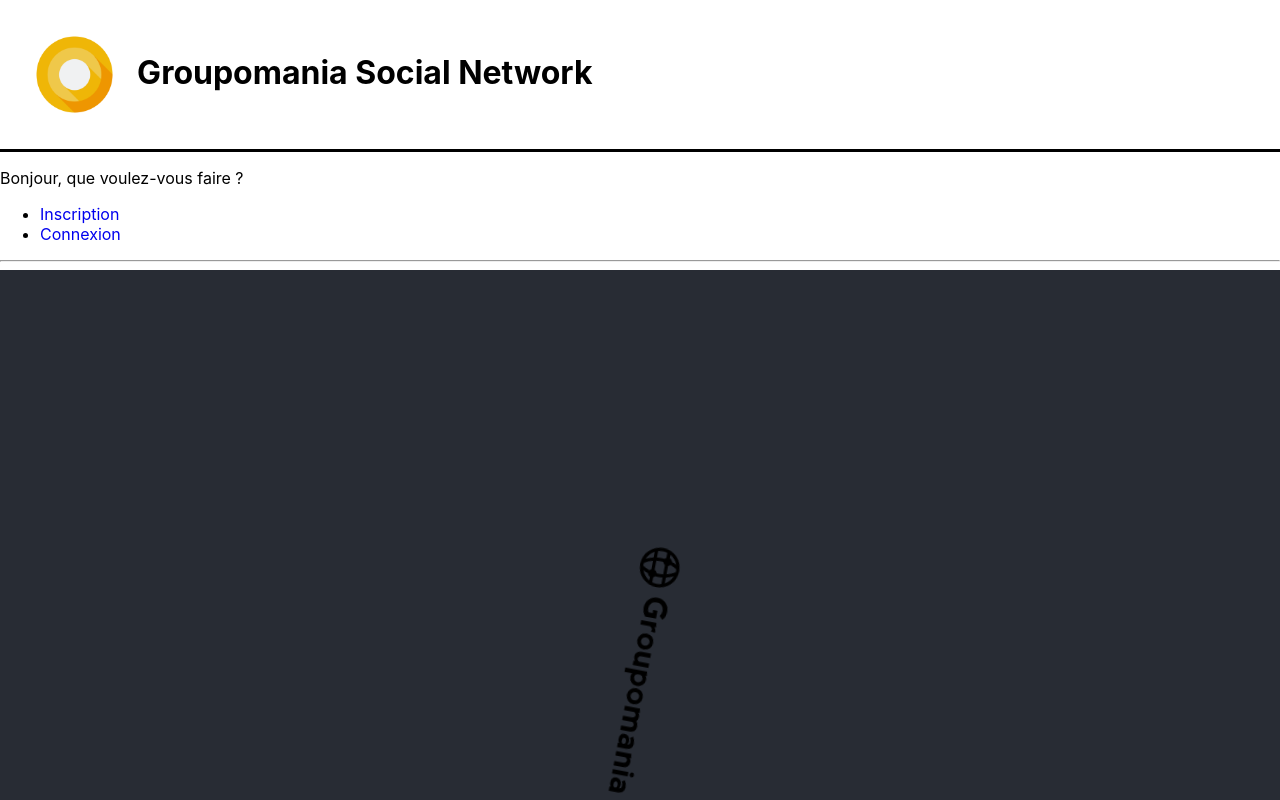
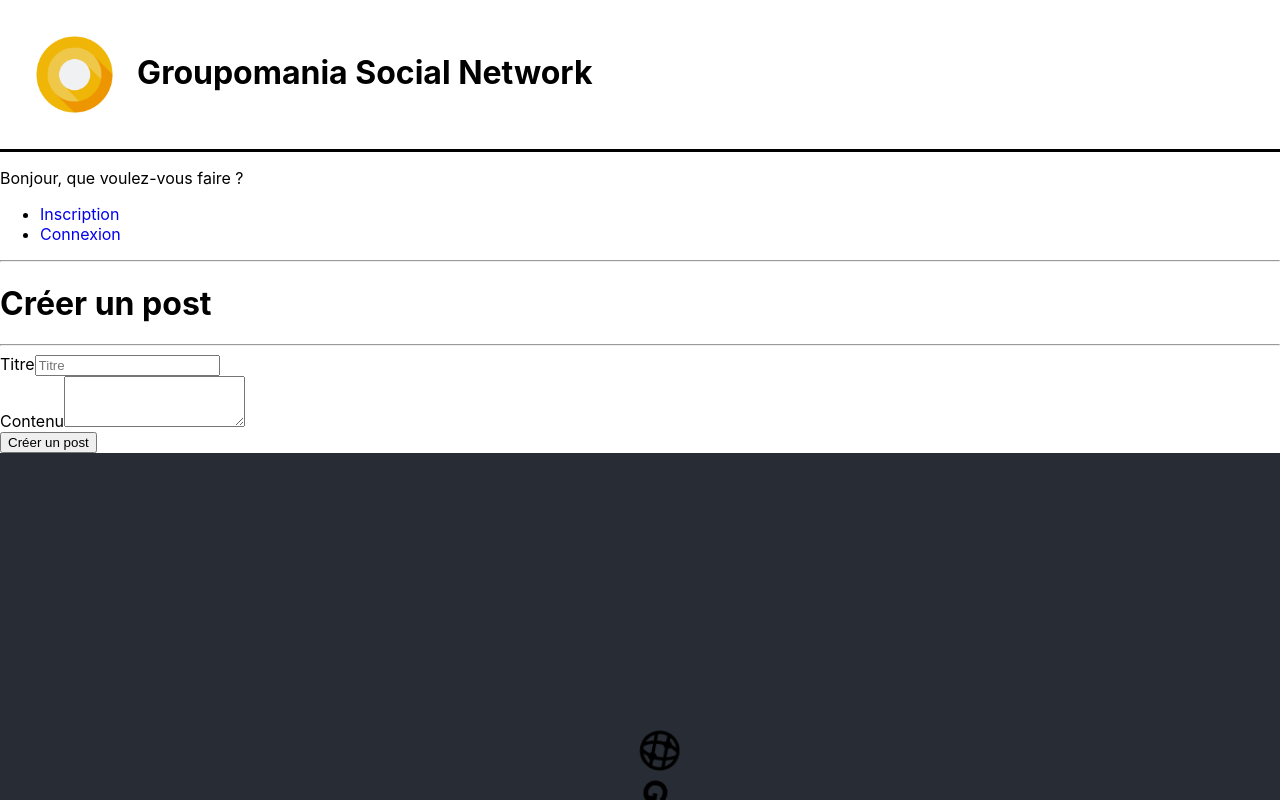
Before and after one commit to stefzouille/groupomania-P7, a React (Create React App) app in the folder frontend_groupomania/: page /Create_post in a window 1280 px wide. Shown: the top 800 px of the page. Built offline with nearby package versions, Linux system fonts and the light colour scheme; the HTML template or start-up script is replaced by a standard one.

Commit message:
add create post form

```diff
--- a/frontend_groupomania/src/components/App.js
+++ b/frontend_groupomania/src/components/App.js
@@ -5,6 +5,7 @@ import { BrowserRouter, Routes, Route, Link } from "react-router-dom";
 import FormSignup from './FormSignup';
 import Login from './Login';
 import Home from './Home';
+import Createpost from './Create_post';
 
 class App extends React.Component {
 
@@ -34,6 +35,7 @@ class App extends React.Component {
               <Route path="/FormSignup" element={<FormSignup />} />
               <Route path="/Login" element={<Login />} />
               <Route path="/Home" element={<Home />} />
+              <Route path="/Create_post" element={<Createpost />} />
             </Routes>
 
           </div>
--- /dev/null
+++ b/frontend_groupomania/src/components/Create_post.js
@@ -0,0 +1,57 @@
+// affiche le formulaire de creation de post
+import React from 'react';
+
+function Create_post() {
+  return (
+    <div>
+      <h1>Créer un post</h1>
+      <hr />
+      <form action="" method="post">
+        <div className="form-group">
+          <label htmlFor="title">Titre</label>
+          <input type="text" className="form-control" id="title" placeholder="Titre" />
+        </div>
+        <div className="form-group">
+          <label htmlFor="content">Contenu</label>
+          <textarea className="form-control" id="content" rows="3"></textarea>
+        </div>
+        <input type="submit" value="Créer un post" onClick={sendToApi} />
+
+      </form>
+    </div>
+  );
+}
+export default Create_post;
+
+
+
+// envoie de la requete pour creer un post
+function sendToApi(e) {
+  e.preventDefault();
+  const title = document.getElementById('title').value;
+  const content = document.getElementById('content').value;
+
+  const data = {
+    title: title,
+    content: content
+  }
+
+  fetch('http://localhost:5000/posts', {
+    method: 'POST',
+    headers: {
+      'Content-Type': 'application/json'
+    },
+    body: JSON.stringify(data)
+  })
+
+    // affiche le resultat de la requete
+    .then(response => response.json())
+    .then(data => {
+      console.log(data);
+    }
+    )
+    .catch(error => {
+      console.log(error);
+    }
+    )
+}
--- a/frontend_groupomania/src/components/Home.js
+++ b/frontend_groupomania/src/components/Home.js
@@ -1,5 +1,6 @@
 // page acceuil
 import React, { Component } from 'react';
+
 
 class Home extends Component {
   render() {
@@ -8,7 +9,16 @@ class Home extends Component {
       return (
         <div>
           <h1>Bienvenue sur Groupomania</h1>
-          <p> .</p>
+          {/* afficher bouton onclick renvoi sur la page Create_post */}
+          <button onClick={() => {
+            window.location.href = '/Create_post';
+          }
+          }>
+            Créer un post
+          </button>
+          <hr />
+
+
         </div>
       );
     } else {
```
